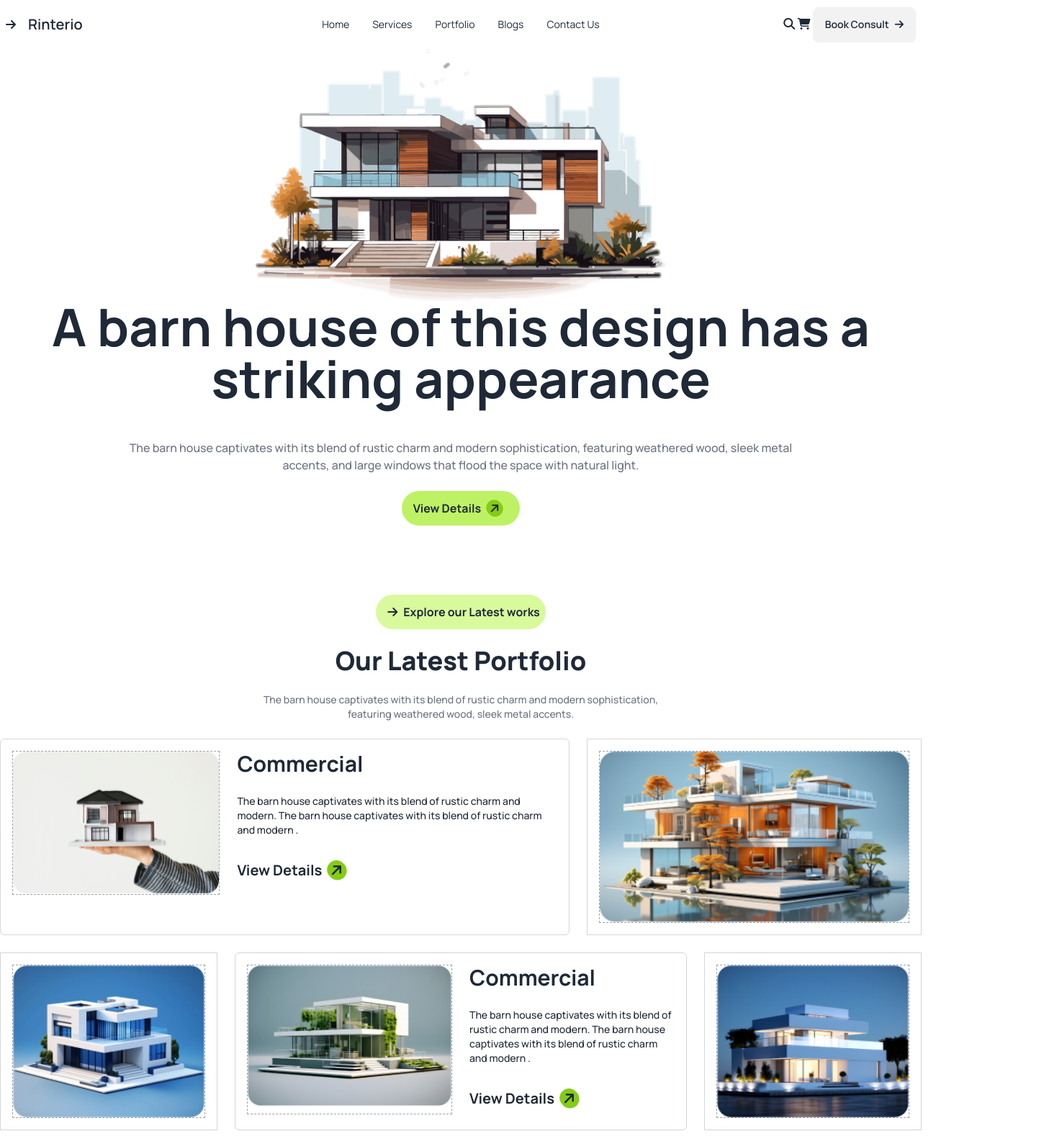
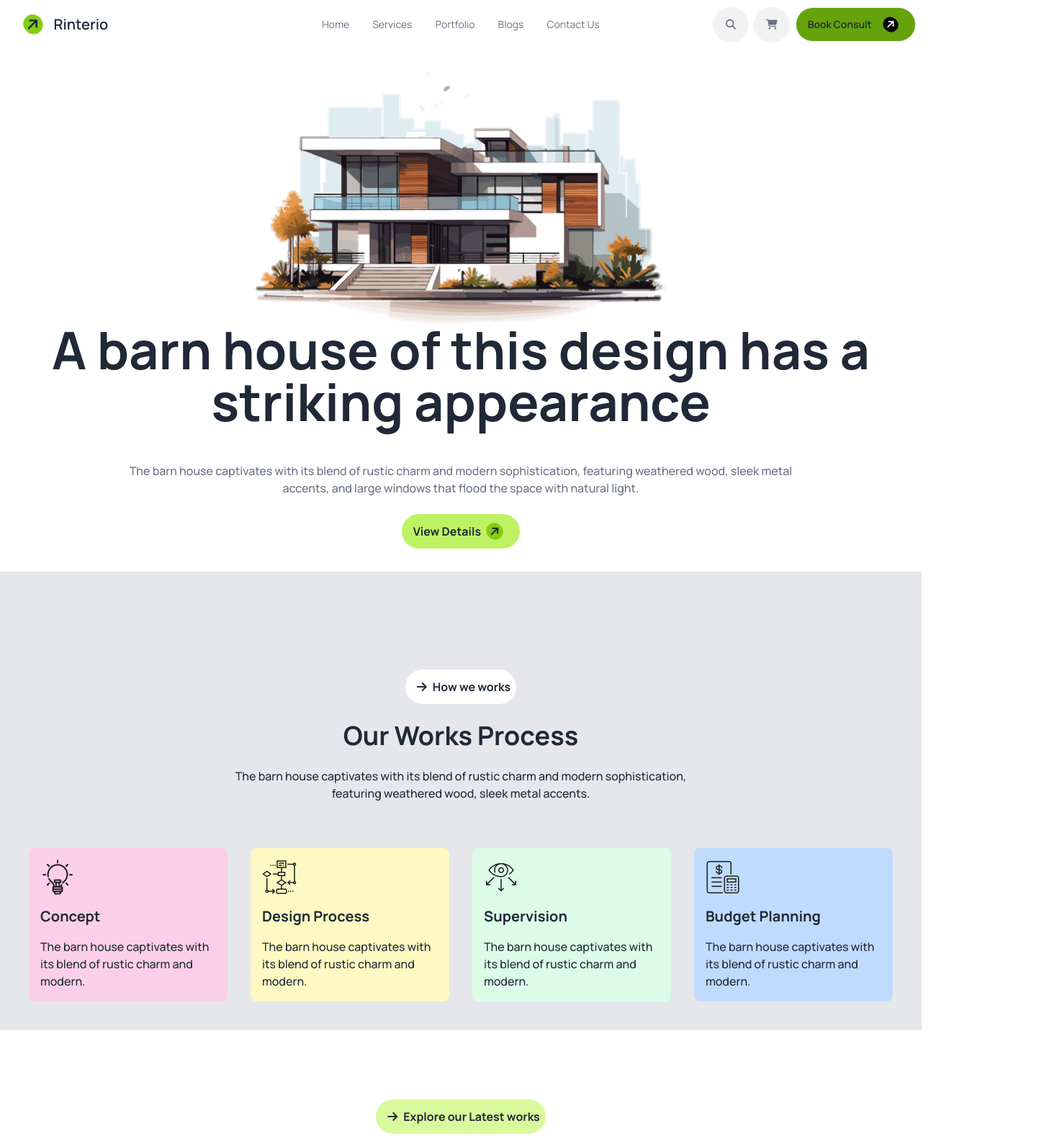
Before and after one commit to protivaghosh/assignment-03-b10, a plain HTML site: page index.html in a window 1280 px wide. Shown: the top 1578 px of the page at 72% size, 1475 px wide, since content can reach past the window. Drawn offline with nearby package versions, Linux system fonts and the light colour scheme.

Commit message:
make to navbar section problem solved

```diff
--- a/index.html
+++ b/index.html
@@ -38,8 +38,27 @@
     <nav>
       <div class="navbar bg-base-100">
         <div class="navbar-start">
+
+          <a class="btn btn-ghost text-xl"><i class="fa-solid fa-arrow-right -rotate-45 bg-lime-500 p-1 rounded-full m-2"></i>Rinterio</a>
+        </div>
+        <div class="navbar-center hidden lg:flex">
+          <ul class="menu menu-horizontal px-1">
+            <li class="text-gray-500 hover:text-black"><a>Home</a></li>
+            <li class="text-gray-500 hover:text-black"><a>Services</a></li>
+            <li class="text-gray-500 hover:text-black"><a>Portfolio</a></li>
+            <li class="text-gray-500 hover:text-black"><a>Blogs</a></li>
+            <li class="text-gray-500 hover:text-black"><a>Contact Us</a></li>
+          </ul>
+        </div>
+        <div class="navbar-end hidden lg:flex space-x-2">
+          <button class="btn rounded-full">
+            <i class="fa-solid fa-magnifying-glass text-gray-500"></i>
+          </button>
+          <button class="btn rounded-full"><i class="fa-solid fa-cart-shopping text-gray-500"></i></button>
+          <a class="btn bg-lime-600 rounded-full">Book Consult<i class="fa-solid fa-arrow-right -rotate-45 bg-black text-white p-1 rounded-full m-2"></i></a>
+        </div>
         <div class="dropdown">
-                <div tabindex="0" role="button" class="btn btn-ghost lg:hidden">
+          <div tabindex="0" role="button" class="btn btn-ghost ml-24 lg:hidden">
             <svg
               xmlns="http://www.w3.org/2000/svg"
               class="h-5 w-5"
@@ -56,16 +75,6 @@
           <ul
             tabindex="0"
             class="menu menu-sm dropdown-content bg-base-100 rounded-box z-[1] mt-3 w-52 p-2 shadow">
-                  <li><a>Item 1</a></li>
-
-                  <li><a>Item 3</a></li>
-                </ul>
-              </div>
-              <i class="fa-solid fa-arrow-right"></i>
-              <a class="btn btn-ghost text-xl">Rinterio</a>
-            </div>
-            <div class="navbar-center hidden lg:flex">
-              <ul class="menu menu-horizontal px-1">
             <li><a>Home</a></li>
             <li><a>Services</a></li>
             <li><a>Portfolio</a></li>
@@ -73,20 +82,11 @@
             <li><a>Contact Us</a></li>
           </ul>
         </div>
-            <div class="navbar-end">
-
-                <div>
-                    <i class="fa-solid fa-magnifying-glass"></i>
-                    <i class="fa-solid fa-cart-shopping"></i>
-                    <a class="btn">Book Consult <i class="fa-solid fa-arrow-right"></i></a>
-
-                </div>
-            </div>
       </div>
     </nav>
    </section>
    <!-- banner section -->
-    <section class="text-center">
+    <section class="text-center lg:p-8">
              <div class="flex justify-center items-center">
                 <img src="./assets/banner.png" alt="">
             </div>
@@ -100,6 +100,41 @@
      </header>
      <main>
       <!-- Our Works Process section -->
+       <section class="bg-gray-200">
+        <div class="container mx-auto p-10">
+          <div class="text-center">
+            <button class="mt-24 mb-6 bg-white p-2 font-bold rounded-full"><i class="fa-solid fa-arrow-right p-2"></i>How we works</button>
+            <h2 class="text-2xl lg:text-4xl font-bold mb-4 lg:mb-6">Our Works Process</h2>
+            <p class="lg:text-1xl lg:font-medium" >The barn house captivates with its blend of rustic charm and modern sophistication,<br> featuring weathered wood, sleek metal accents.</p>
+          </div>
+          <div class="grid grid-cols-1 lg:grid-cols-4 gap-8 mt-8 lg:mt-16">
+<!-- 1st card -->
+ <div class="bg-pink-200 p-4 rounded-lg">
+ <img class="mb-4" src="./assets/concept.png" alt="">
+  <h1 class="text-xl font-bold mb-4">Concept</h1>
+  <p class="text-base font-medium">The barn house captivates with its blend of rustic charm and modern.</p>
+ </div>
+ <!-- 2nd card -->
+ <div class="bg-yellow-100 p-4 rounded-lg">
+  <img class="mb-4" src="./assets/flow-chart.png" alt="">
+   <h1 class="text-xl font-bold mb-4">Design Process</h1>
+   <p class="text-base font-medium">The barn house captivates with its blend of rustic charm and modern.</p>
+  </div>
+  <!-- 3rd card -->
+ <div class="bg-green-100 p-4 rounded-lg">
+  <img class="mb-4" src="./assets/vision.png" alt="">
+   <h1 class="text-xl font-bold mb-4">Supervision</h1>
+   <p class="text-base font-medium">The barn house captivates with its blend of rustic charm and modern.</p>
+  </div>
+  <!-- 4th card -->
+ <div class="bg-blue-200 p-4 rounded-lg">
+  <img class="mb-4" src="./assets/budget-planning.png" alt="">
+   <h1 class="text-xl font-bold mb-4">Budget Planning</h1>
+   <p class="text-base font-medium">The barn house captivates with its blend of rustic charm and modern.</p>
+  </div>
+          </div>
+        </div>
+        </section>
       <!-- Our Latest Portfolio section -->
        <section class="container mx-auto mb-28">
         <div class="text-center">
@@ -157,7 +192,7 @@
         </div>
        </section>
       <!-- Let’s Discuss Next Project section -->
-       <section class="bg-[url('/assets/bg.jpg')]">
+       <section class="bg-[url('/assets/bg.jpg')] p-4">
              <div class="container mx-auto">
               <div class="text-center ">
                 <button class="mt-24 mb-6 bg-lime-200 p-2 font-bold rounded-full"><i class="fa-solid fa-arrow-right p-2"></i>Let’s Connect</button>
```
Also changed, not shown: blog.html (deleted, +0 -34 lines). Lines whose indentation alone changed are shown as unchanged.
